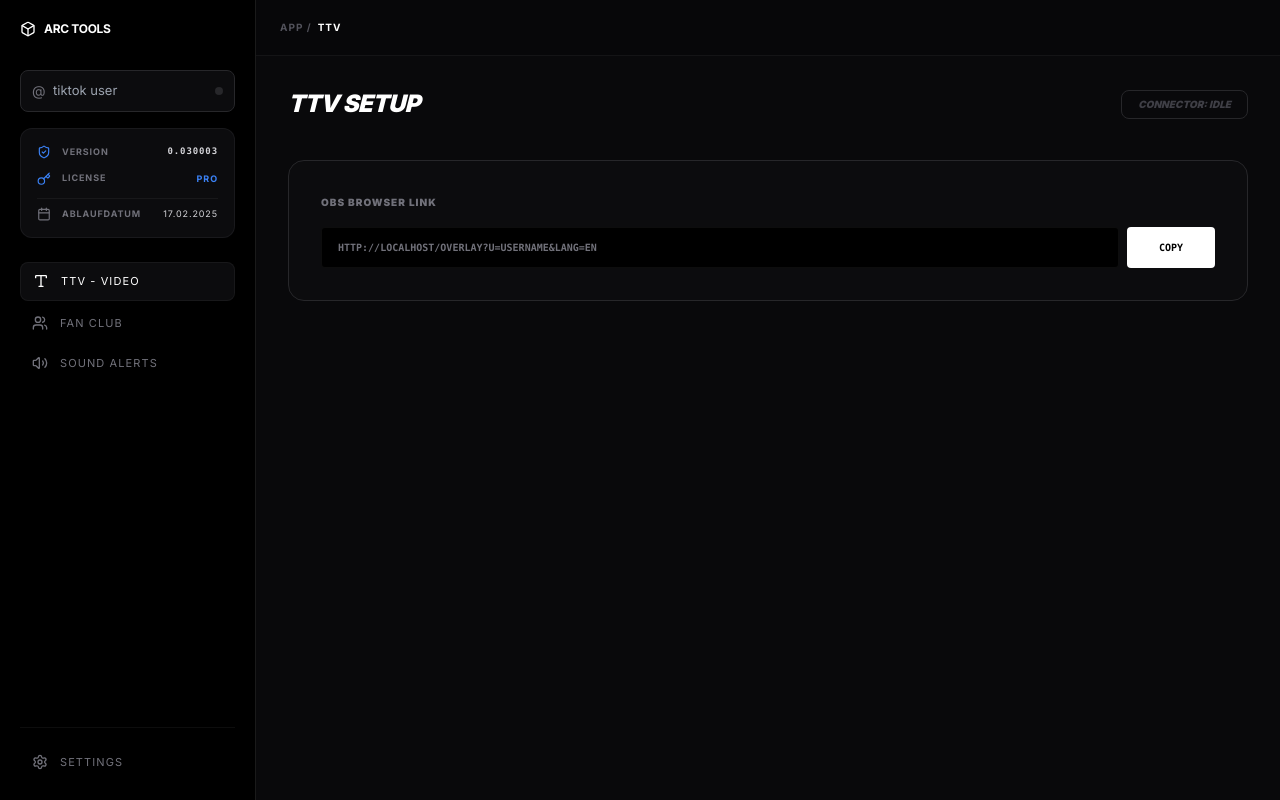
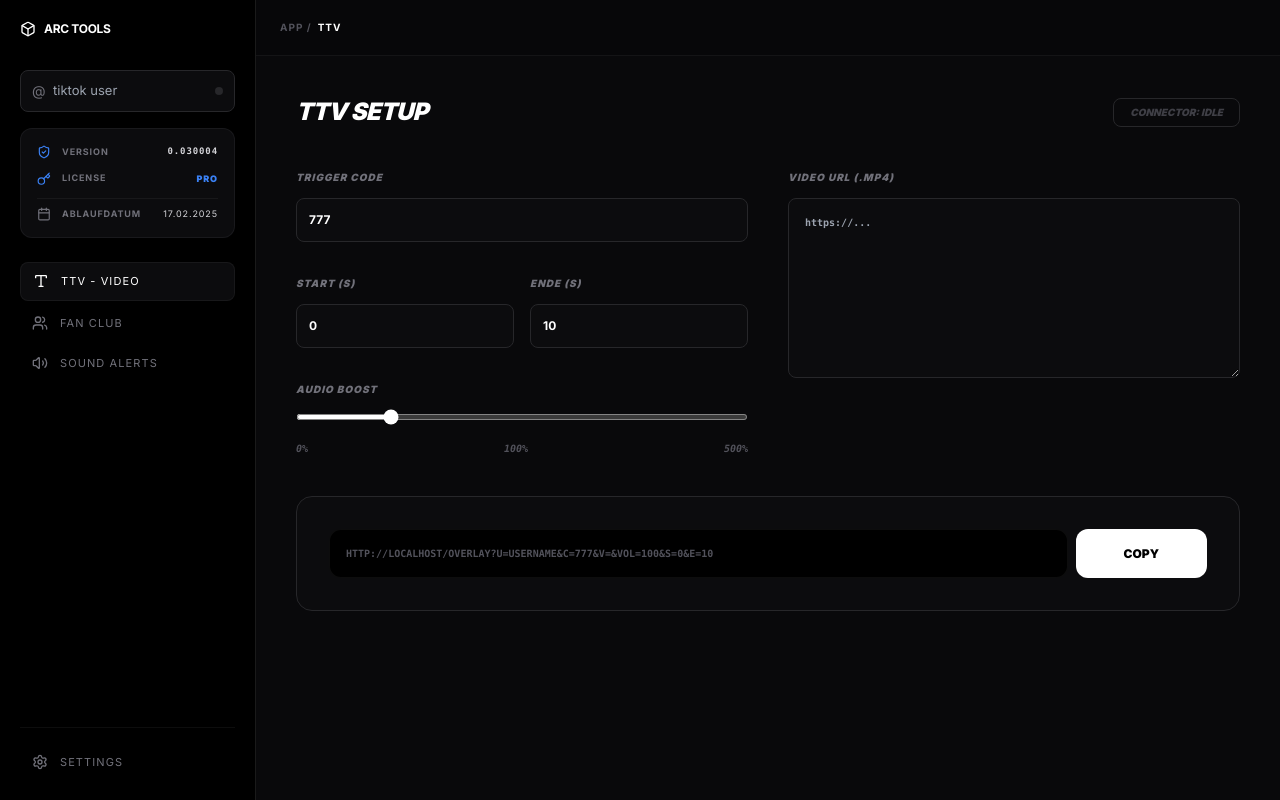
Before and after one commit to muhtarremsi/tiktok-overlay, a Next.js app: page / in a window 1280 px wide. Built offline with nearby package versions, Linux system fonts and the light colour scheme.

Commit message:
Alpha 0.030004: Restored full TTV functionality with Start/End seconds and Audio Boost

```diff
--- a/app/page.tsx
+++ b/app/page.tsx
@@ -1,21 +1,19 @@
 "use client";
 
 import React, { useState, useEffect, Suspense } from "react";
-import { useSearchParams, useRouter } from "next/navigation";
+import { useSearchParams } from "next/navigation";
 import {
   Type, Settings, LogOut, Box, Loader2, ShieldCheck, Key, Zap, Menu, X,
   Users, Volume2, Globe, CheckCircle, Calendar, Lock
 } from "lucide-react";
 
-// --- TIKTOK LOGO (BLACK) ---
 const TikTokIcon = () => (
   <svg width="14" height="14" viewBox="0 0 24 24" fill="black" className="mr-2">
     <path d="M12.525.02c1.31-.02 2.61-.01 3.91-.02.08 1.53.63 3.09 1.75 4.17 1.12 1.11 2.7 1.62 4.24 1.79v4.03c-1.44-.05-2.89-.35-4.2-.97-.06 3.43-.3 6.83-1.62 10.12-1.14 2.81-3.38 5.28-6.23 6.36-3.8 1.54-8.5.7-11.4-2.27C-2.12 20.2-1.45 13.04 4.15 9.9c.96-.5 2.05-.75 3.14-.85v4.11c-.71.07-1.43.23-2.09.52-1.72.88-2.6 3.02-1.89 4.83.6 1.5 2.25 2.47 3.82 2.18 1.48-.18 2.58-1.45 2.81-2.92.08-1.57.06-3.14.07-4.71-.01-4.38-.01-8.75-.01-13.13-.01-.1-.01-.2 0-.3z"/>
   </svg>
 );
 
-interface ModuleProps { username: string; baseUrl: string; lang: string; isLive: boolean; }
-interface SettingsProps { expiry: string; version: string; isLogged: boolean; username: string; handleLogin: () => void; loading: boolean; }
+interface ModuleProps { username: string; baseUrl: string; isLive: boolean; }
 
 function DashboardContent() {
   const searchParams = useSearchParams();
@@ -24,10 +22,8 @@ function DashboardContent() {
   const [activeView, setActiveView] = useState("ttv");
   const [baseUrl, setBaseUrl] = useState("");
   const [isLogged, setIsLogged] = useState(false);
-  const [loginLoading, setLoginLoading] = useState(false);
-  const lang = searchParams.get("lang")?.toUpperCase() || "EN";
 
-  const version = "0.030003";
+  const version = "0.030004";
   const expiryDate = "17.02.2025";
 
   useEffect(() => {
@@ -44,20 +40,8 @@ function DashboardContent() {
         setIsLive(!!data.online);
       } catch (e) { setIsLive(false); }
     };
-    const interval = setInterval(check, 30000);
     check();
-    return () => clearInterval(interval);
   }, [username]);
-
-  const handleTiktokLogin = async () => {
-    setLoginLoading(true);
-    try {
-      const res = await fetch('/api/auth/tiktok');
-      const data = await res.json();
-      if (data.url) window.location.href = data.url;
-    } catch (e) { console.error(e); }
-    finally { setLoginLoading(false); }
-  };
 
   return (
     <div className="flex h-screen w-full overflow-hidden bg-[#09090b] text-zinc-200 font-sans text-[12px]">
@@ -83,7 +67,7 @@ function DashboardContent() {
 
           <div className="bg-[#0c0c0e] border border-zinc-800/50 rounded-xl p-4 space-y-3 font-bold uppercase tracking-widest text-[9px] text-zinc-500">
             <div className="flex justify-between items-center"><span><ShieldCheck size={14} className="inline mr-2 text-blue-500"/> Version</span><span className="text-zinc-300 font-mono">{version}</span></div>
-            <div className="flex justify-between items-center"><span><Key size={14} className="inline mr-2 text-blue-500"/> License</span><span className="text-blue-500">PRO</span></div>
+            <div className="flex justify-between items-center"><span><Key size={14} className="inline mr-2 text-blue-500"/> License</span><span className="text-blue-500 font-black">PRO</span></div>
             <div className="flex justify-between items-center pt-2 border-t border-white/5"><span><Calendar size={14} className="inline mr-2"/> Ablaufdatum</span><span className="text-zinc-300 font-normal">{expiryDate}</span></div>
           </div>
         </div>
@@ -105,11 +89,11 @@ function DashboardContent() {
             <span className="text-zinc-600">App /</span>
             <span className="text-white">{activeView}</span>
           </div>
-          {isLive && <span className="text-green-500 flex items-center gap-2"><div className="w-1.5 h-1.5 bg-green-500 rounded-full animate-pulse shadow-[0_0_8px_#22c55e]" /> LIVE</span>}
+          {isLive && <span className="text-green-500 flex items-center gap-2 tracking-[2px]"><div className="w-1.5 h-1.5 bg-green-500 rounded-full animate-pulse shadow-[0_0_8px_#22c55e]" /> LIVE</span>}
         </header>
-        <div className="flex-1 overflow-y-auto">
-          {activeView === "settings" ? <ModuleSettings expiry={expiryDate} version={version} isLogged={isLogged} username={username} handleLogin={handleTiktokLogin} loading={loginLoading} /> :
-           activeView === "ttv" ? <ModuleTTV username={username} baseUrl={baseUrl} lang={lang} isLive={isLive} /> :
+        <div className="flex-1 overflow-y-auto p-10">
+          {activeView === "ttv" ? <ModuleTTV username={username} baseUrl={baseUrl} isLive={isLive} /> :
+           activeView === "settings" ? <div className="p-10 text-zinc-600 font-black italic uppercase">Settings Module Active</div> :
            <div className="p-20 text-center text-zinc-800 font-black uppercase tracking-widest italic">Select Module</div>}
         </div>
       </main>
@@ -117,59 +101,62 @@ function DashboardContent() {
   );
 }
 
-function ModuleSettings({ expiry, version, isLogged, username, handleLogin, loading }: SettingsProps) {
+function ModuleTTV({ username, baseUrl, isLive }: ModuleProps) {
+  const [trigger, setTrigger] = useState("777");
+  const [start, setStart] = useState("0");
+  const [end, setEnd] = useState("10");
+  const [url, setUrl] = useState("");
+  const [vol, setVol] = useState(100);
+
+  const link = `${baseUrl}/overlay?u=${username || 'username'}&c=${trigger}&v=${encodeURIComponent(url)}&vol=${vol}&s=${start}&e=${end}`;
+
   return (
-    <div className="p-10 max-w-5xl mx-auto space-y-10 uppercase font-bold font-sans">
-      <h2 className="text-2xl text-white font-black tracking-tight italic">System Settings</h2>
-      <div className="grid grid-cols-1 md:grid-cols-2 gap-8 not-italic">
-        <div className="bg-[#0c0c0e] p-8 rounded-2xl border border-zinc-800 space-y-4">
-          <h3 className="text-blue-500 text-[11px] font-black uppercase tracking-widest flex items-center gap-2">
-            <ShieldCheck size={16} /> LICENSE: PRO
-          </h3>
-          <div className="space-y-1">
-            <p className="text-zinc-200 text-xs font-bold uppercase">EXPIRY: {expiry}</p>
-            <p className="text-zinc-700 text-[9px] font-mono">BUILD: {version}</p>
-          </div>
-        </div>
-        <div className="bg-[#0c0c0e] p-8 rounded-2xl border border-zinc-800 flex flex-col justify-between">
-          <h3 className="text-white text-[11px] font-black uppercase italic flex items-center gap-2 tracking-widest">
-            <Zap size={16} className="text-yellow-500" /> TIKTOK SYNC
-          </h3>
-          {isLogged ? (
-            <div className="p-4 bg-green-500/10 border border-green-500/20 rounded text-green-500 text-[10px] flex items-center justify-center gap-2 font-black mt-6 uppercase tracking-widest">
-              <CheckCircle size={14} /> LOGGED AS @{username}
-            </div>
-          ) : (
-            <button
-              onClick={handleLogin}
-              disabled={loading}
-              className="mt-6 w-full bg-white text-black py-4 rounded-xl text-[11px] font-black uppercase flex items-center justify-center hover:bg-zinc-200 transition-all active:scale-95 tracking-widest"
-            >
-              {loading ? <Loader2 className="animate-spin mr-2" size={14} /> : <TikTokIcon />}
-              CONNECT TIKTOK
-            </button>
-          )}
-        </div>
-      </div>
-    </div>
-  );
-}
-
-function ModuleTTV({ username, baseUrl, lang, isLive }: ModuleProps) {
-  const link = `${baseUrl}/overlay?u=${username || 'username'}&lang=${lang.toLowerCase()}`;
-  return (
-    <div className="p-8 max-w-5xl mx-auto space-y-10 font-bold uppercase italic font-sans">
-      <div className="flex items-center justify-between font-black">
-        <h2 className="text-2xl text-white tracking-tight">TTV Setup</h2>
-        <div className={`px-4 py-1.5 rounded-lg border text-[10px] ${isLive ? 'text-green-500 border-green-500/20 bg-green-500/5' : 'text-zinc-700 border-zinc-800'}`}>
+    <div className="max-w-6xl mx-auto space-y-10 font-bold uppercase italic font-sans">
+      <div className="flex items-center justify-between">
+        <h2 className="text-2xl text-white font-black tracking-tight">TTV Setup</h2>
+        <div className={`px-4 py-1.5 rounded-lg border text-[10px] font-black ${isLive ? 'text-green-500 border-green-500/20 bg-green-500/5' : 'text-zinc-700 border-zinc-800'}`}>
           CONNECTOR: {isLive ? 'ACTIVE' : 'IDLE'}
         </div>
       </div>
-      <div className="bg-[#0c0c0e] border border-zinc-800 rounded-2xl p-8 space-y-4 not-italic">
-        <label className="text-[10px] text-zinc-500 uppercase tracking-widest font-black">OBS Browser Link</label>
-        <div className="flex gap-2 font-mono text-[10px]">
-          <div className="flex-1 text-zinc-500 truncate bg-black px-4 py-3 rounded border border-white/5">{link}</div>
-          <button onClick={() => navigator.clipboard.writeText(link)} className="bg-white text-black px-8 rounded font-black uppercase hover:bg-zinc-200 transition-all">Copy</button>
+
+      <div className="grid grid-cols-2 gap-10">
+        <div className="space-y-8">
+          <InputGroup label="Trigger Code">
+            <input type="text" value={trigger} onChange={(e) => setTrigger(e.target.value)} className="w-full bg-[#0c0c0e] border border-zinc-800 rounded-lg p-3 text-white focus:outline-none focus:border-zinc-600 not-italic" />
+          </InputGroup>
+
+          <div className="grid grid-cols-2 gap-4">
+            <InputGroup label="Start (s)">
+              <input type="number" value={start} onChange={(e) => setStart(e.target.value)} className="w-full bg-[#0c0c0e] border border-zinc-800 rounded-lg p-3 text-white focus:outline-none focus:border-zinc-600 not-italic" />
+            </InputGroup>
+            <InputGroup label="Ende (s)">
+              <input type="number" value={end} onChange={(e) => setEnd(e.target.value)} className="w-full bg-[#0c0c0e] border border-zinc-800 rounded-lg p-3 text-white focus:outline-none focus:border-zinc-600 not-italic" />
+            </InputGroup>
+          </div>
+
+          <div className="space-y-4">
+            <label className="text-[10px] text-zinc-500 uppercase tracking-widest font-black italic">Audio Boost</label>
+            <input type="range" min="0" max="500" value={vol} onChange={(e) => setVol(parseInt(e.target.value))} className="w-full accent-white h-1.5 cursor-pointer" />
+            <div className="flex justify-between text-[10px] text-zinc-600 font-mono italic"><span>0%</span><span>{vol}%</span><span>500%</span></div>
+          </div>
+        </div>
+
+        <InputGroup label="Video URL (.MP4)">
+          <textarea
+            value={url}
+            onChange={(e) => setUrl(e.target.value)}
+            placeholder="https://..."
+            className="w-full bg-[#0c0c0e] border border-zinc-800 rounded-lg p-4 text-zinc-400 font-mono text-[10px] min-h-[180px] focus:outline-none focus:border-zinc-600 not-italic"
+          />
+        </InputGroup>
+      </div>
+
+      <div className="bg-[#0c0c0e] border border-zinc-800 rounded-2xl p-8 space-y-4 not-italic font-bold">
+        <div className="flex gap-2">
+          <div className="flex-1 text-zinc-600 truncate bg-black px-4 py-4 rounded-xl border border-white/5 font-mono text-[10px] uppercase">
+            {link}
+          </div>
+          <button onClick={() => navigator.clipboard.writeText(link)} className="bg-white text-black px-12 rounded-xl font-black uppercase text-xs hover:bg-zinc-200 transition-all">Copy</button>
         </div>
       </div>
     </div>
@@ -178,15 +165,16 @@ function ModuleTTV({ username, baseUrl, lang, isLive }: ModuleProps) {
 
 function SidebarItem({ icon, label, active, onClick }: any) {
   return (
-    <button
-      onClick={onClick}
-      className={`w-full flex items-center gap-3 px-3 py-2.5 rounded-lg text-[11px] uppercase transition-all tracking-widest font-normal ${active ? "bg-[#0c0c0e] text-white font-bold border border-white/5" : "text-zinc-500 hover:text-white"}`}
-    >
+    <button onClick={onClick} className={`w-full flex items-center gap-3 px-3 py-2.5 rounded-lg text-[11px] uppercase transition-all tracking-widest font-normal ${active ? "bg-[#0c0c0e] text-white font-bold border border-white/5 shadow-xl" : "text-zinc-500 hover:text-white"}`}>
       <span>{icon}</span>{label}
     </button>
   );
 }
 
+function InputGroup({ label, children }: any) {
+  return <div className="space-y-3"><label className="text-[10px] text-zinc-500 uppercase tracking-widest font-black italic">{label}</label>{children}</div>;
+}
+
 export default function Dashboard() {
   return <Suspense fallback={<div>Loading...</div>}><DashboardContent /></Suspense>;
 }
```
